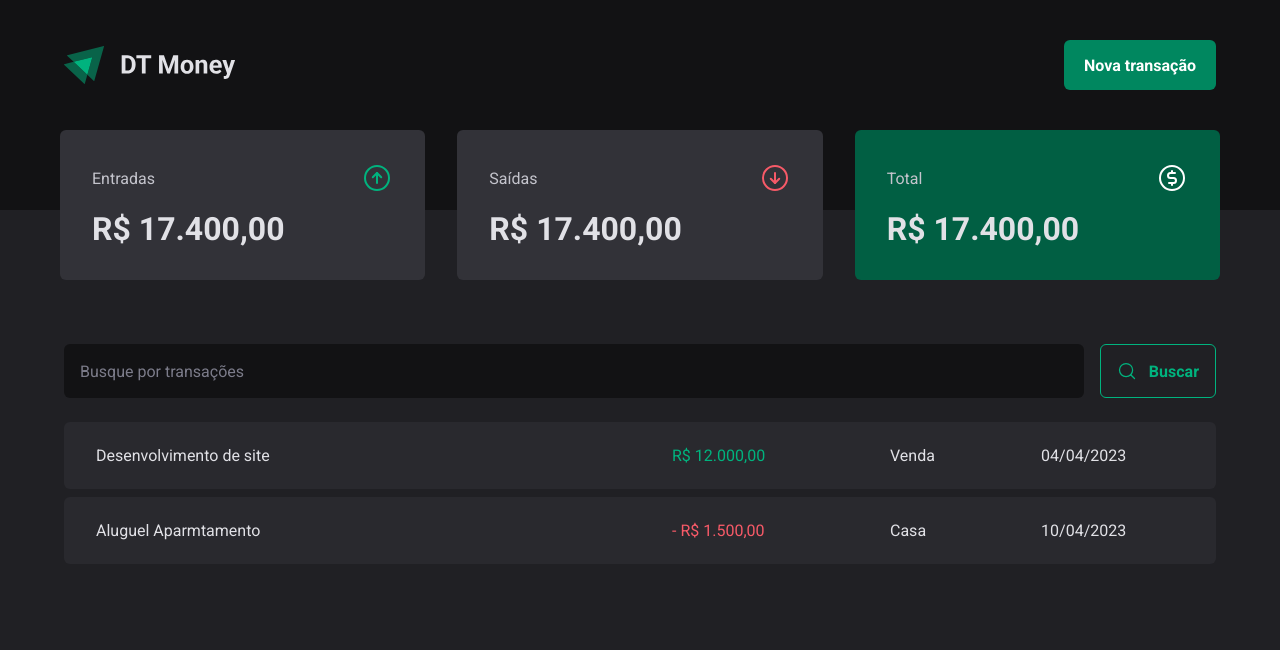
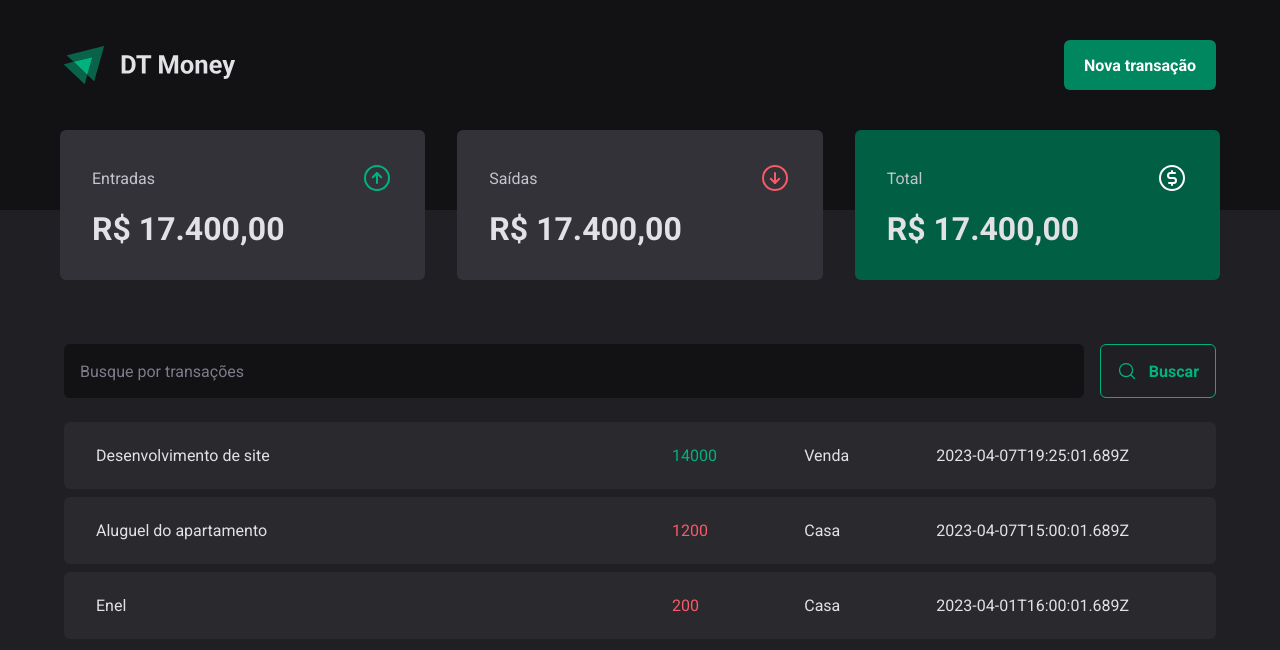
Before and after one commit to steniomoreira/ignite-td-money, a React (Vite) app: page / in a window 1280 px wide. Shown: the top 650 px of the page. Built offline with nearby package versions, Linux system fonts and the light colour scheme; data requests are answered from the project's data file.

Commit message:
feat: API connection - Performing HTTP request

```diff
--- a/package.json
+++ b/package.json
@@ -5,6 +5,7 @@
   "type": "module",
   "scripts": {
     "dev": "vite",
+    "dev:server": "json-server --watch server.json --port 3004 -d 500",
     "build": "tsc && vite build",
     "preview": "vite preview"
   },
@@ -21,6 +22,7 @@
     "@types/react-dom": "^18.0.11",
     "@types/styled-components": "^5.1.26",
     "@vitejs/plugin-react": "^3.1.0",
+    "json-server": "^0.17.3",
     "typescript": "^4.9.3",
     "vite": "^4.2.0"
   }
--- /dev/null
+++ b/server.json
@@ -0,0 +1,28 @@
+{
+  "transactions": [
+    {
+      "id": 1,
+      "description": "Desenvolvimento de site",
+      "type": "income",
+      "category": "Venda",
+      "price": 14000,
+      "createdAt": "2023-04-07T19:25:01.689Z"
+    },
+    {
+      "id": 2,
+      "description": "Aluguel do apartamento",
+      "type": "outcome",
+      "category": "Casa",
+      "price": 1200,
+      "createdAt": "2023-04-07T15:00:01.689Z"
+    },
+    {
+      "id": 3,
+      "description": "Enel",
+      "type": "outcome",
+      "category": "Casa",
+      "price": 200,
+      "createdAt": "2023-04-01T16:00:01.689Z"
+    }
+  ]
+}
--- a/src/pages/Transactions/index.tsx
+++ b/src/pages/Transactions/index.tsx
@@ -1,9 +1,32 @@
+import { useEffect, useState } from "react";
 import { Header } from "../../components/Header";
 import { Summary } from "../../components/Summary";
 import { SearchForm } from "./components/SearchForm";
 import { PriceHighLight, TransactionTable, TransactionTableContainer } from "./styles";
 
+interface TransactionProps {
+  id: number;
+  description: string;
+  type: 'income' | 'outcome';
+  price: number;
+  category: string;
+  createdAt: string;
+}
+
 export function Transaction() {
+  const [transactions, setTransactions] = useState<TransactionProps[]>([]);
+
+  async function loadTransactions() {
+    const response = await fetch('http://localhost:3004/transactions');
+    const data = await response.json();
+
+    setTransactions(data)
+  }
+
+  useEffect(() => {
+    loadTransactions()
+  },[])
+
   return (
     <>
       <Header />
@@ -14,26 +37,18 @@ export function Transaction() {
 
         <TransactionTable>
           <tbody>
-            <tr>
-              <td width="50%">Desenvolvimento de site</td>
-              <td>
-                <PriceHighLight variant="income">
-                  R$ 12.000,00
-                </PriceHighLight>
-              </td>
-              <td>Venda</td>
-              <td>04/04/2023</td>
-            </tr>
-            <tr>
-              <td>Aluguel Aparmtamento</td>
-              <td>
-                <PriceHighLight variant="outcome">
-                  - R$ 1.500,00
-                </PriceHighLight>
-              </td>
-              <td>Casa</td>
-              <td>10/04/2023</td>
-            </tr>
+            {transactions.map(({id, description, type, price, category, createdAt}) =>(
+              <tr key={id}>
+                <td width="50%">{description}</td>
+                <td>
+                  <PriceHighLight variant={type}>
+                    {price}
+                  </PriceHighLight>
+                </td>
+                <td>{category}</td>
+                <td>{createdAt}</td>
+              </tr>
+            ))}
           </tbody>
         </TransactionTable>
       </TransactionTableContainer>
```
Also changed, not shown: 1 other file (tests, documents, lock files or other folders).
